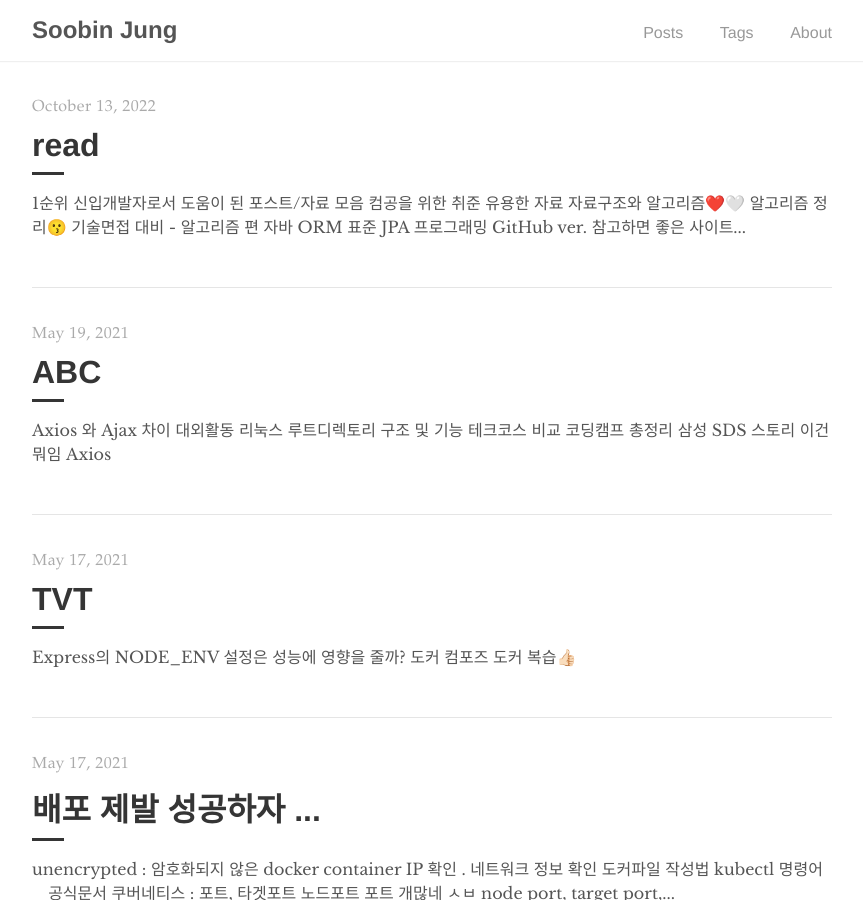
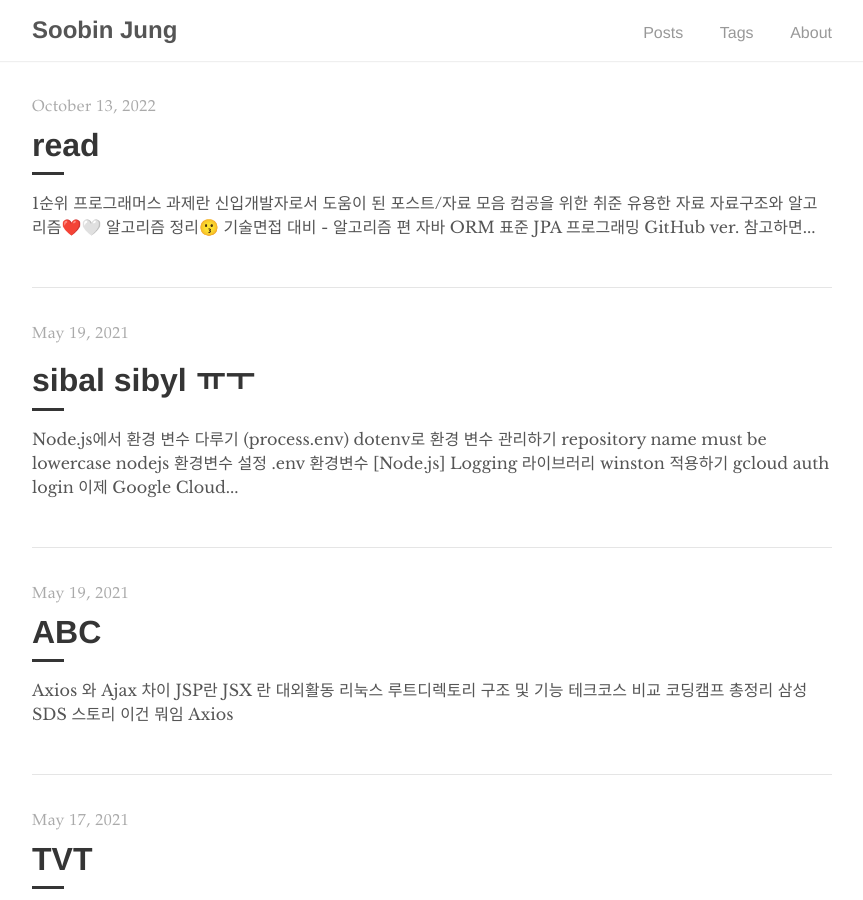
Before and after one commit to SoobinJung1013/SoobinJung1013.github.io, a Jekyll site: the page built from index.html, in a window 1280 px wide and 900 px high. Shown: the whole window, without its empty margins (208-1071 px from the left). Built offline with Jekyll 4.4.1, drawn with Linux system fonts in a browser that asks for light colours; the list of posts is cut into pages by our own code; some of the changed text lies outside the part shown.

Commit message:
sibla sibla

```diff
--- /dev/null
+++ b/_posts/2021-05-19-71.md
@@ -0,0 +1,26 @@
+---
+layout: post
+title:  "sibal sibyl ㅠㅜ"
+author: "Soobin Jung"
+comments: true
+tags: Tale
+
+---
+
+# [Node.js에서 환경 변수 다루기 (process.env)](https://www.daleseo.com/js-node-process-env/)
+
+# [dotenv로 환경 변수 관리하기](https://www.daleseo.com/js-dotenv/)
+
+# [repository name must be lowercase](https://stackoverflow.com/questions/48522615/docker-error-invalid-reference-format-repository-name-must-be-lowercase)
+
+[nodejs 환경변수 설정](https://devhyun.com/blog/post/23)
+
+[.env 환경변수](https://velog.io/@ruddms936/%EB%B9%84%EB%B0%80-%EC%84%A4%EC%A0%95-%EC%A0%95%EB%B3%B4-%EA%B4%80%EB%A6%AC)
+
+# [[Node.js] Logging 라이브러리 winston 적용하기](https://velog.io/@ash/Node.js-%EC%84%9C%EB%B2%84%EC%97%90-logging-%EB%9D%BC%EC%9D%B4%EB%B8%8C%EB%9F%AC%EB%A6%AC-winston-%EC%A0%81%EC%9A%A9%ED%95%98%EA%B8%B0)
+
+# [gcloud auth login](https://cloud.google.com/sdk/gcloud/reference/auth/login)
+
+# [이제 Google Cloud SDK로 인증되었습니다.](https://cloud.google.com/sdk/auth_success)
+
+# [Google Cloud Status Dashboard](https://status.cloud.google.com/incidents/hoW7kWQnQ6jK9E3sBAg5?_ga=2.258232266.-1546843973.1611710759&_gac=1.128991870.1620588822.CjwKCAjwkN6EBhBNEiwADVfya0rDXRvFXKebMlh96p18pcDBu9rQWoaMHEZaxTQG6HlVYY3tov3vDhoCCXcQAvD_BwE)
```
Also changed, not shown: _posts/2021-05-19-70.md (+4 -0 lines), _posts/2022-10-13-66.md (+2 -0 lines).
